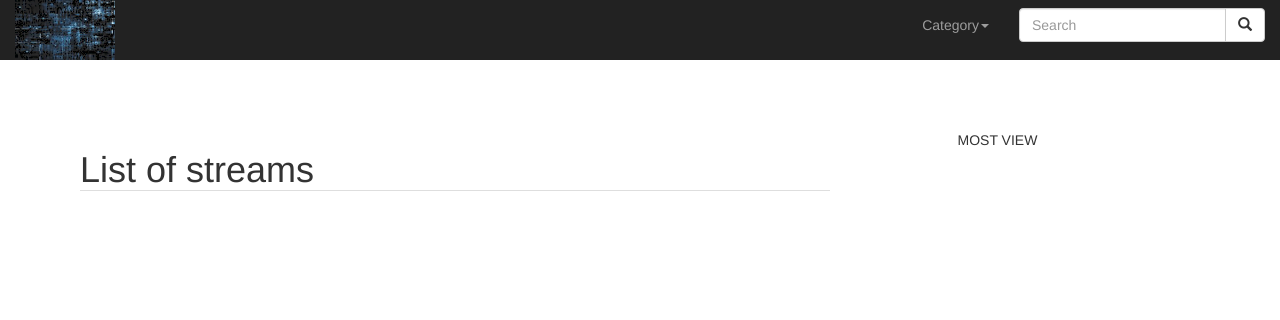
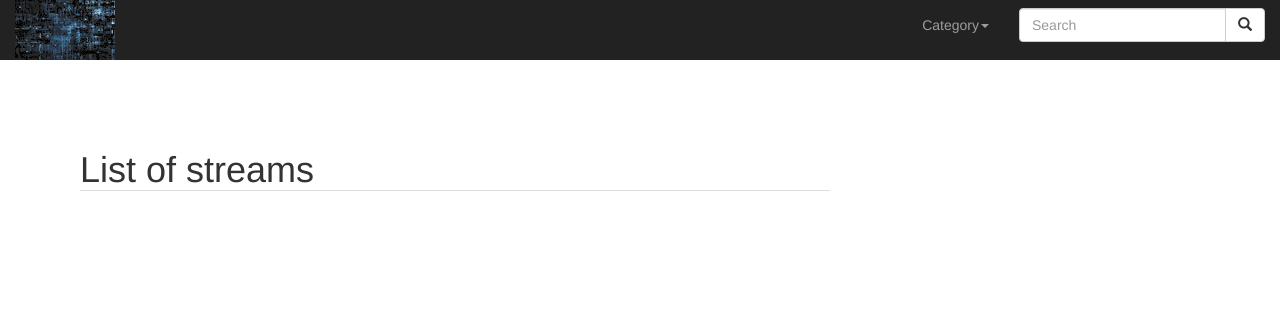
Before and after one commit to MqllR/mystream, a Django app: page /library/ in a window 1280 px wide. Shown: the top 320 px of the page. Run offline with Django 3.2, Linux system fonts and the light colour scheme; data that the repository does not hold is empty; parts of the project's set-up code (start-up, migrations or seed data) failed here and were passed over; some libraries are stand-ins or nearby versions.

Commit message:
Remove fake block

```diff
--- a/library/templates/stream_list.html
+++ b/library/templates/stream_list.html
@@ -14,7 +14,7 @@
                 {% endfor %}
             </div>
         </div>
-        <div class="col-lg-offset-1 col-lg-2">MOST VIEW</div>
+        <div class="col-lg-offset-1 col-lg-2"><!-- Block --!></div>
     </div>
 </div>
 
```
